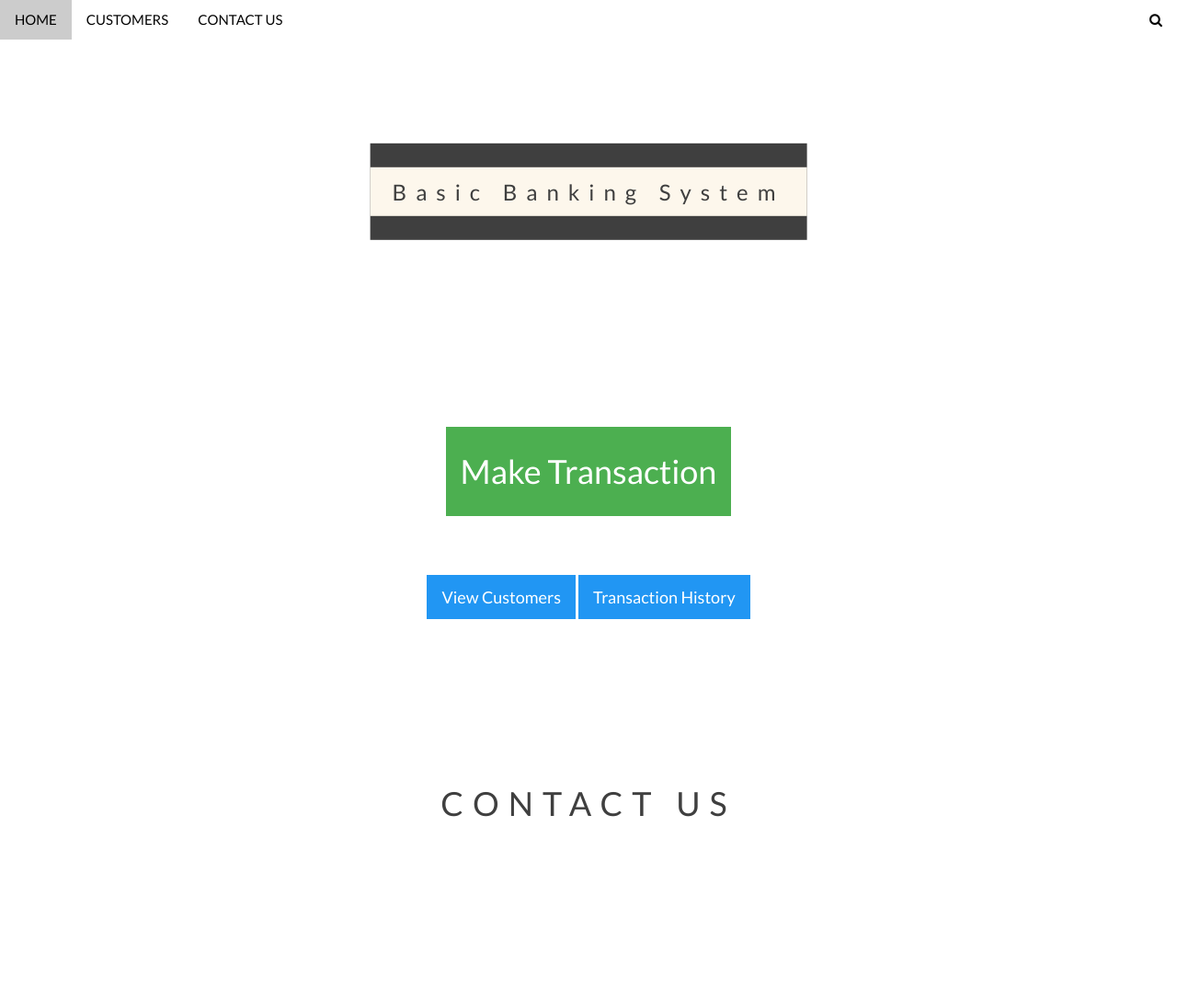
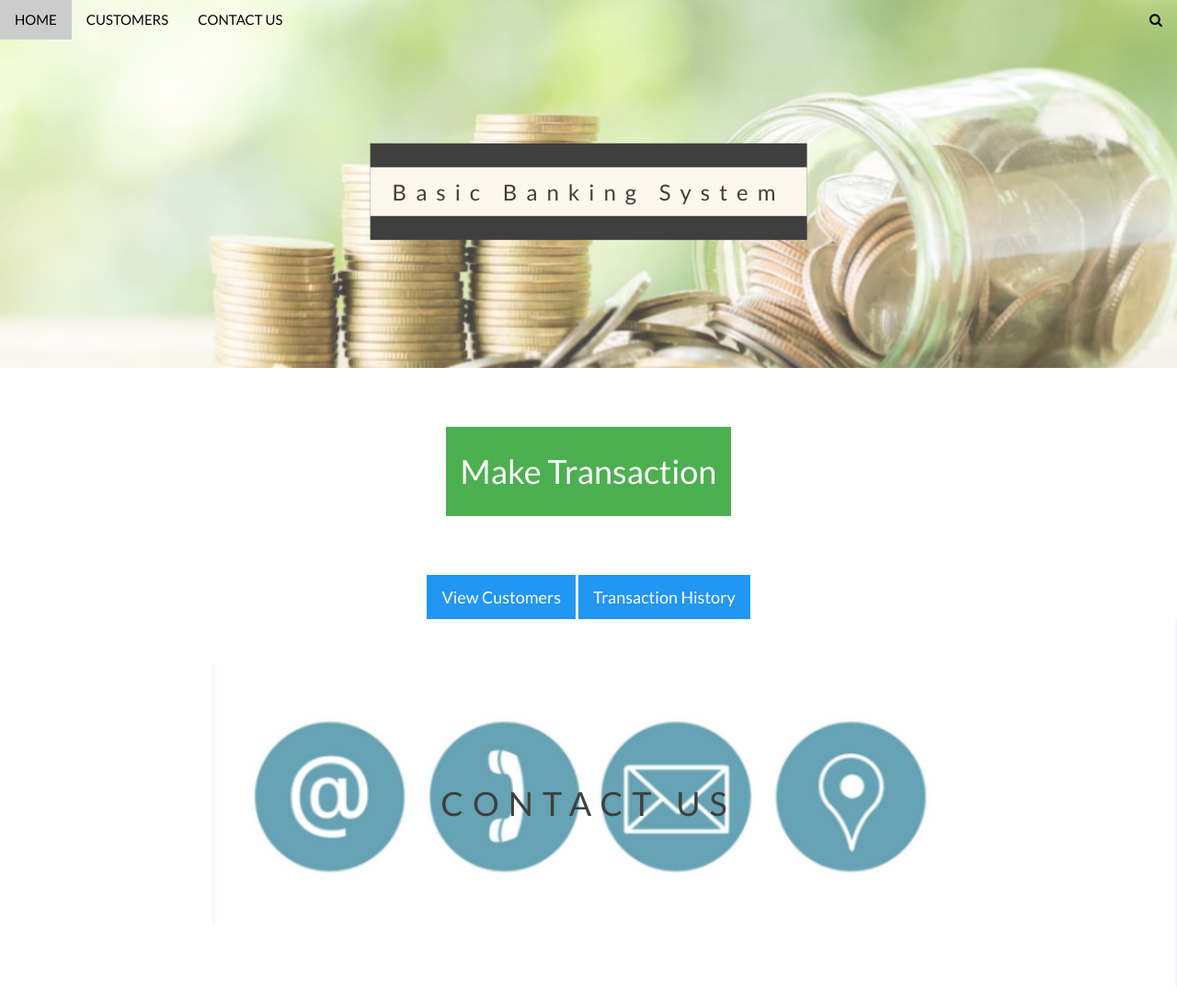
Before and after one commit to rutuja273/Task_1_Basic_Banking-_System, a plain HTML site: page index.html in a window 1280 px wide. Shown: the top 1086 px of the page at 92% size. Drawn offline with Linux system fonts and the light colour scheme.

Commit message:
Update index.html

```diff
--- a/index.html
+++ b/index.html
@@ -26,13 +26,13 @@
 
         /* First image */
         .bgimg-1 {
-          background-image: url('./img/bg1.png');
+          background-image: url('bg1.png');
           min-height: 100%;
         }
 
         /* Second image */
         .bgimg-2 {
-          background-image: url("./img/bg2.png");
+          background-image: url("bg2.png");
           min-height: 400px;
         }
 
@@ -97,7 +97,7 @@
         <h3 class="x-center"></h3>
         <div class="x-row x-section">
             <div class="x-col m4 x-container">
-                <img src="./img/map.jpeg" class="x-image x-round" style="width:100%">
+                <img src="map.jpeg" class="x-image x-round" style="width:100%">
             </div>
             <div class="x-col m8 x-panel">
                 <div class="x-large x-margin-bottom">
```
